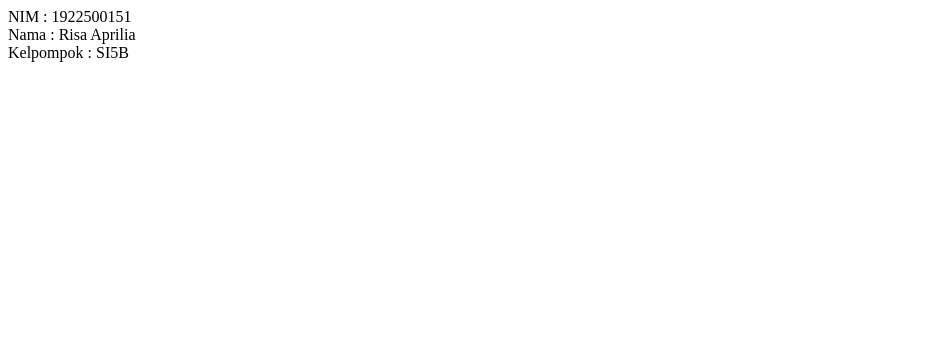
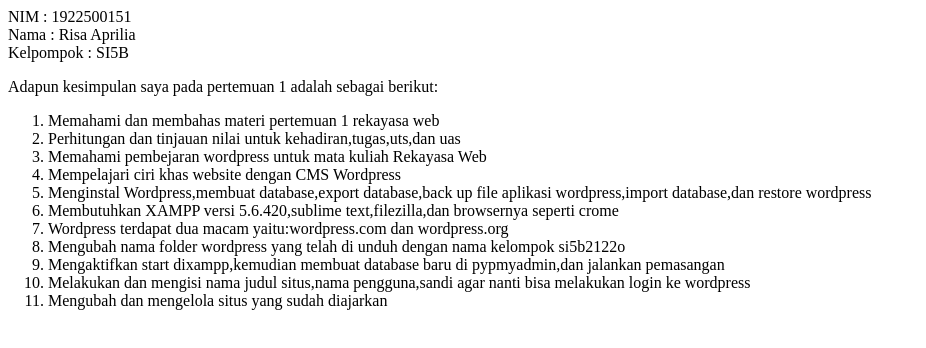
Before and after one commit to RisaAprilia4444/si5b2122o, a plain HTML site: page 1/index.html in a window 1280 px wide. Shown: the whole page, without its empty margins (0-926 px from the left). Drawn offline with Linux system fonts and the light colour scheme.

Commit message:
Update index.html

```diff
--- a/1/index.html
+++ b/1/index.html
@@ -1,3 +1,19 @@
 NIM   : 1922500151<br>
 Nama  : Risa Aprilia<br>
 Kelpompok : SI5B<br>
+
+<p>Adapun kesimpulan saya pada pertemuan 1 adalah sebagai berikut:</p>
+
+<ol>
+  <li>Memahami dan membahas materi pertemuan 1 rekayasa web</li>
+  <li>Perhitungan dan tinjauan nilai untuk kehadiran,tugas,uts,dan uas</li>
+  <li>Memahami pembejaran wordpress untuk mata kuliah Rekayasa Web</li>
+  <li>Mempelajari ciri khas website dengan CMS Wordpress</li>
+  <li>Menginstal Wordpress,membuat database,export database,back up file aplikasi wordpress,import database,dan restore wordpress</li>
+  <li>Membutuhkan XAMPP versi 5.6.420,sublime text,filezilla,dan browsernya seperti crome</li>
+  <li>Wordpress terdapat dua macam yaitu:wordpress.com dan wordpress.org</li>
+  <li>Mengubah nama folder wordpress yang telah di unduh dengan nama kelompok si5b2122o</li>
+  <li>Mengaktifkan start dixampp,kemudian membuat database baru di pypmyadmin,dan jalankan pemasangan</li>
+  <li>Melakukan dan mengisi nama judul situs,nama pengguna,sandi agar nanti bisa melakukan login ke wordpress</li>
+  <li>Mengubah dan mengelola situs yang sudah diajarkan</li>
+</ol>
```
